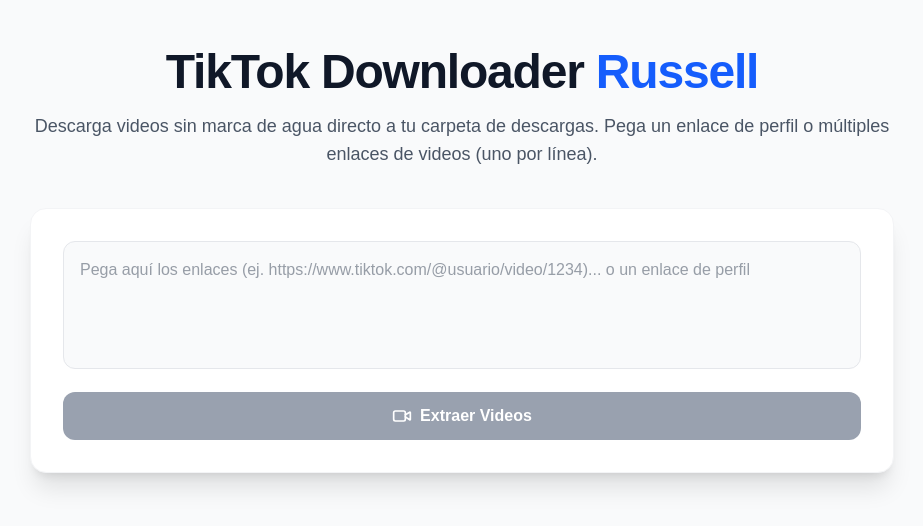
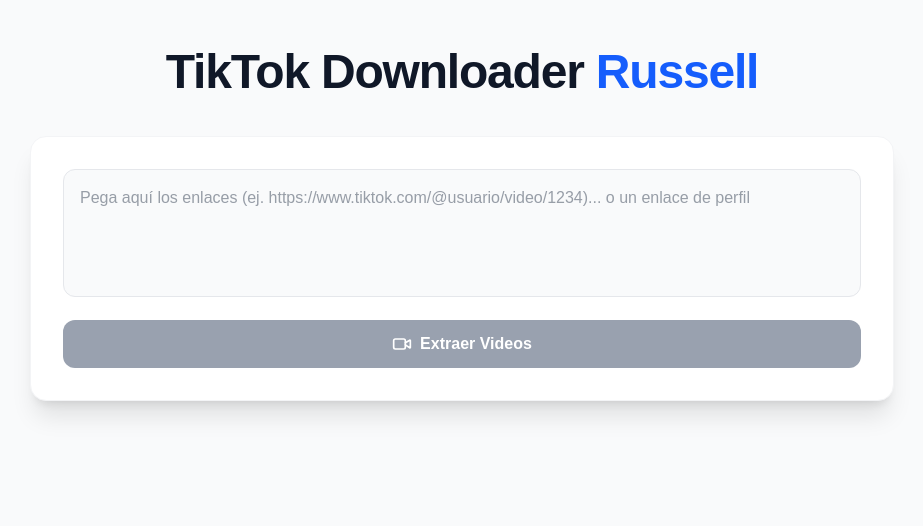
Before and after one commit to russellwork2021-lgtm/tiktok-downloader-pro, a Next.js app: page / in a window 1280 px wide. Shown: the top 526 px of the page, without its empty margins (178-1101 px from the left). Built offline with nearby package versions, Linux system fonts and the light colour scheme.

Commit message:
style: Remove subtitle text from header

```diff
--- a/src/app/page.tsx
+++ b/src/app/page.tsx
@@ -147,9 +147,6 @@
           <h1 className="text-4xl md:text-5xl font-extrabold tracking-tight mb-4 text-gray-900">
             TikTok Downloader <span className="text-blue-600">Russell</span>
           </h1>
-          <p className="text-lg text-gray-600">
-            Descarga videos sin marca de agua directo a tu carpeta de descargas. Pega un enlace de perfil o múltiples enlaces de videos (uno por línea).
-          </p>
         </div>
 
         <div className="bg-white rounded-2xl shadow-xl p-6 md:p-8 mb-8 border border-gray-100">
```
